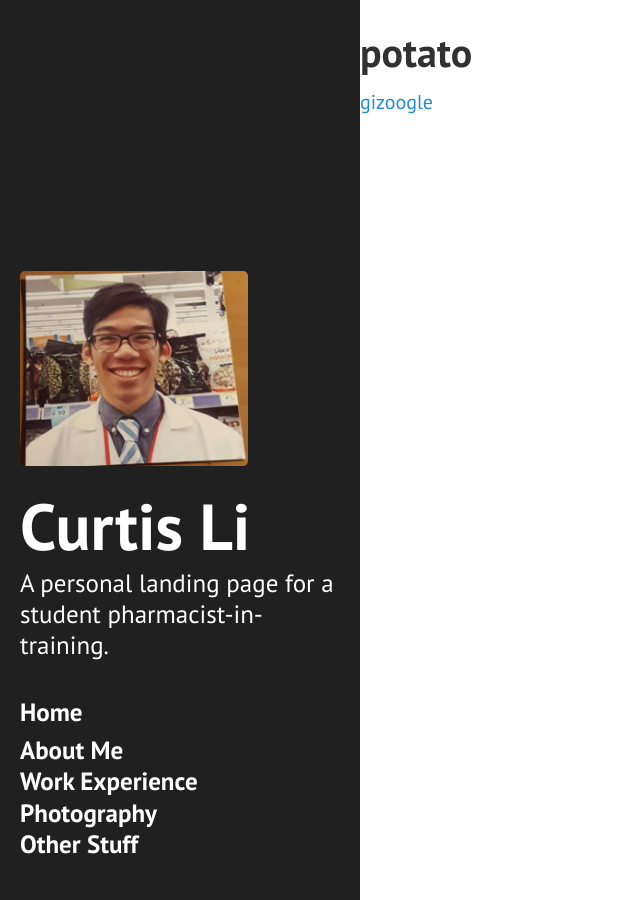
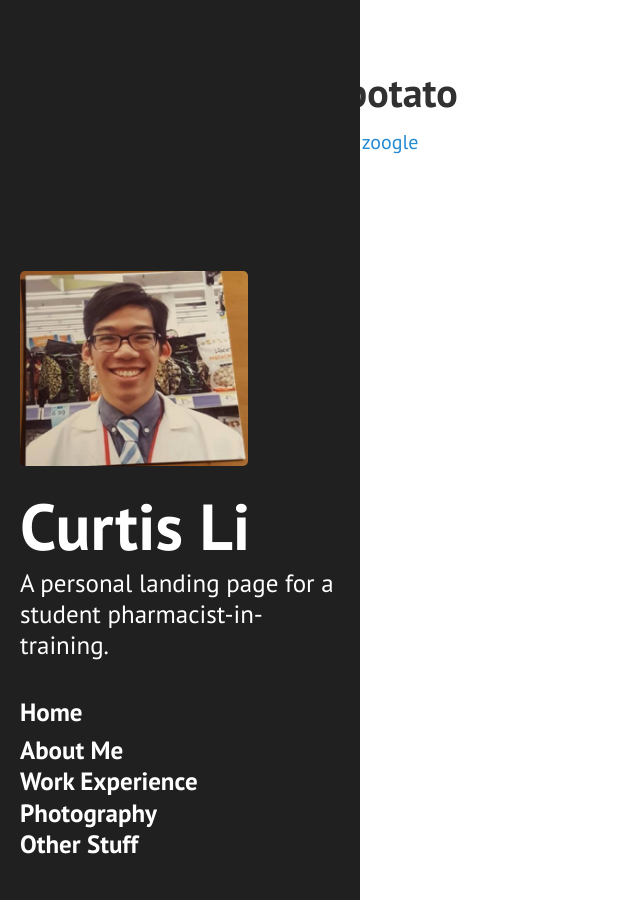
Before and after one commit to curtis-li/curtis-li.github.io, a Jekyll site: the page built from pages/potato.html, in a window 1280 px wide. Shown: the whole page, without its empty margins (0-640 px from the left). Built offline with Jekyll 4.4.1, drawn with Linux system fonts in a browser that asks for light colours; Markdown is read by kramdown in place of the engine named in the settings.

Commit message:
margins on hyde.css

```diff
--- a/public/css/hyde.css
+++ b/public/css/hyde.css
@@ -124,21 +124,21 @@
  */
 
 .content {
-  padding-top:    0rem;
+  padding-top:    2rem;
   padding-bottom: 0rem;
 }
 
 @media (min-width: 48em) {
   .content {
     max-width: 100%;
-    margin-left: 20rem;
+    margin-left: 25%+2rem;
     margin-right: 2rem;
   }
 }
 
 @media (min-width: 64em) {
   .content {
-    margin-left: 18rem;
+    margin-left: 27%;
     margin-right: 0rem;
   }
 }
```
